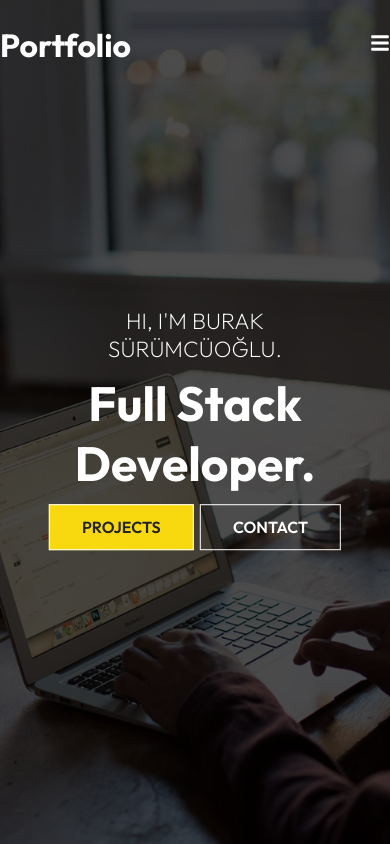
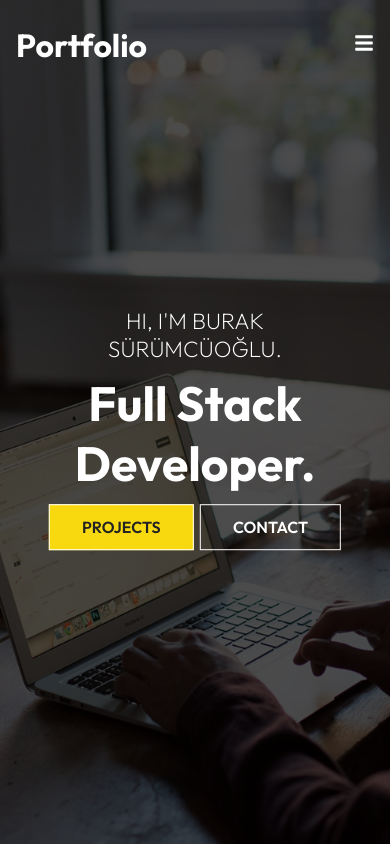
Before and after one commit to burakS-cloud/my_portfolio, a React (Vite) app: page / in a window 390 px wide. Shown: the top 844 px of the page. Built offline with nearby package versions, Linux system fonts and the light colour scheme.

Commit message:
change margin of the hamburger menu and portfolio header. Center the text on the about page.

```diff
--- a/src/components/HeroImg2.jsx
+++ b/src/components/HeroImg2.jsx
@@ -7,7 +7,7 @@ const HeroImg2 = (props) => {
     <div className="hero-img">
       <div className="heading">
         <h1>{props.heading}</h1>
-        <p>{props.text}</p>
+        <p style={{ textAlign: "center" }}>{props.text}</p>
       </div>
     </div>
   );
--- a/src/components/Navbar.jsx
+++ b/src/components/Navbar.jsx
@@ -21,7 +21,7 @@ const Navbar = () => {
   return (
     <div className={color ? "header header-bg" : "header"}>
       <Link to="/">
-        <h1>Portfolio</h1>
+        <h1 style={{ marginLeft: "0.5em" }}>Portfolio</h1>
       </Link>
 
       <ul className={click ? "nav-menu active" : "nav-menu"}>
--- a/src/components/NavbarStyles.css
+++ b/src/components/NavbarStyles.css
@@ -60,5 +60,6 @@
 
   .hamburger {
     display: initial;
+    margin-right: 1em;
   }
 }
```
